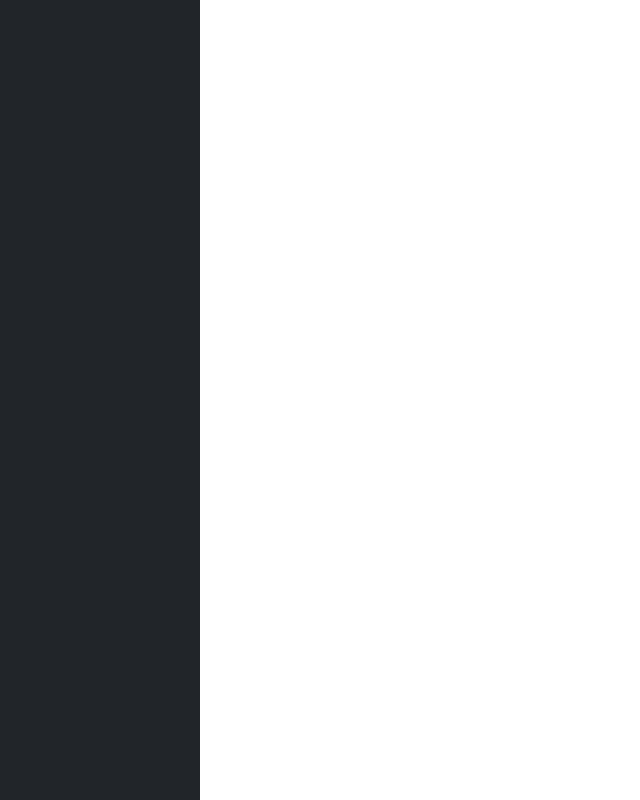
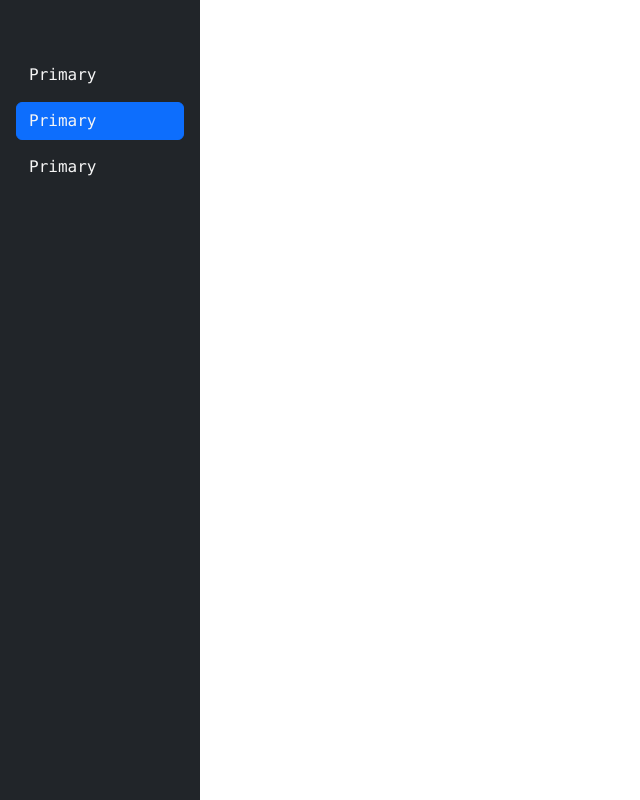
Before and after one commit to osawa-koki/simple-chat-chat, a Nuxt app: page /chat in a window 1280 px wide. Shown: the whole page, without its empty margins (0-640 px from the left). Built offline with nearby package versions, Linux system fonts and the light colour scheme.

Commit message:
設定のレスポンシブモード。

```diff
--- a/components/ChatSetting.vue
+++ b/components/ChatSetting.vue
@@ -1,7 +1,13 @@
 <!-- eslint-disable vue/require-v-for-key -->
 <template>
   <div id="Setting" :class="isOpen ? 'on' : 'off'">
-    <div id="Content"></div>
+    <div id="Content">
+      <div id="Features">
+        <button type="button" class="btn">Primary</button>
+        <button type="button" class="btn btn-primary">Primary</button>
+        <button type="button" class="btn">Primary</button>
+      </div>
+    </div>
     <div id="Fixed">
       <button id="Closer" :class="`${isOpen ? 'on' : 'off'} btn-close btn-close-white`" type="button" @click="Close"></button>
       <i id="Opener" :class="`${isOpen ? 'off' : 'on'} bi-gear`" type="button" @click="Open"></i>
@@ -49,6 +55,9 @@ export default defineComponent({
     }
     &.off {
       height: 0;
+      #Content {
+      display: none;
+    }
     }
     #Fixed {
       #Opener {
@@ -88,6 +97,18 @@ export default defineComponent({
       }
     }
   }
+  #Content {
+    padding: 1rem;
+    #Features {
+      display: flex;
+      flex-direction: column;
+      button {
+        color: whitesmoke;
+        margin-top: 0.5rem;
+        text-align: left;
+      }
+    }
+  }
   i {
     font-size: 1.5rem;
   }
```
